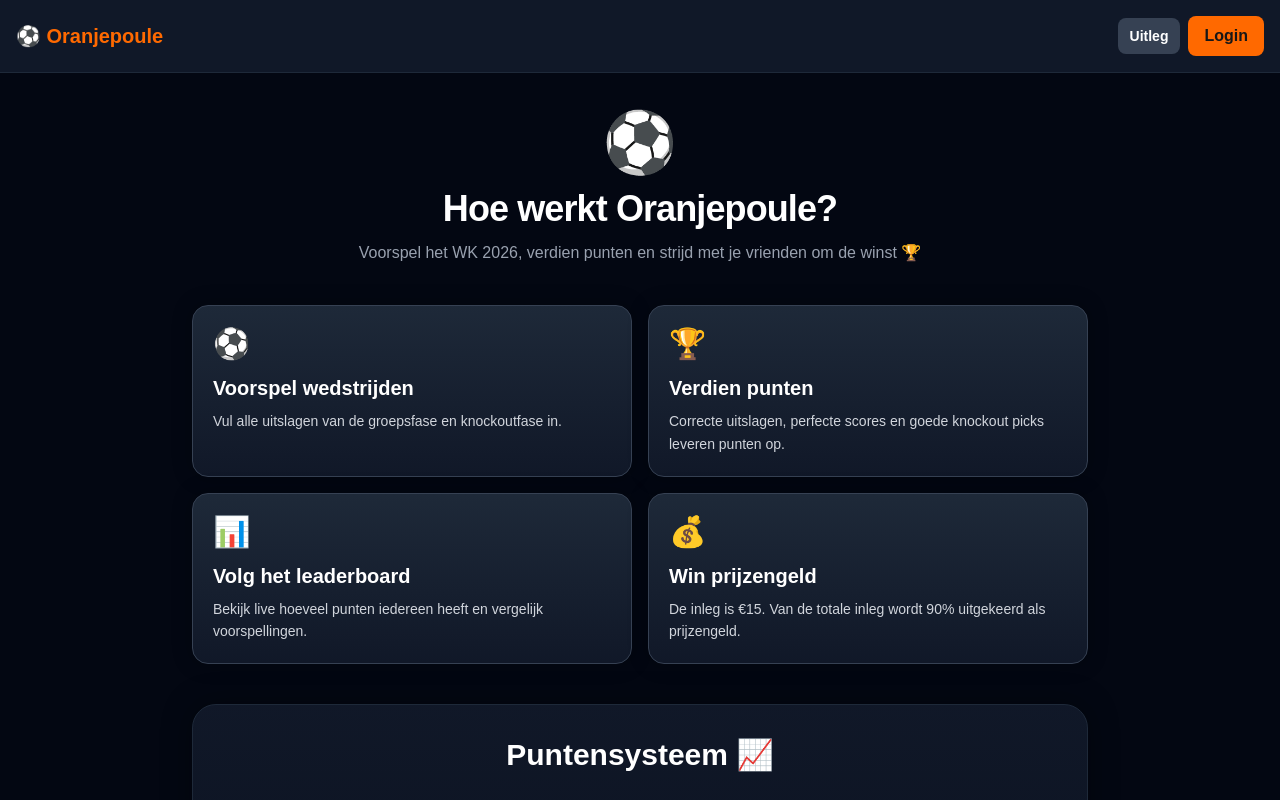
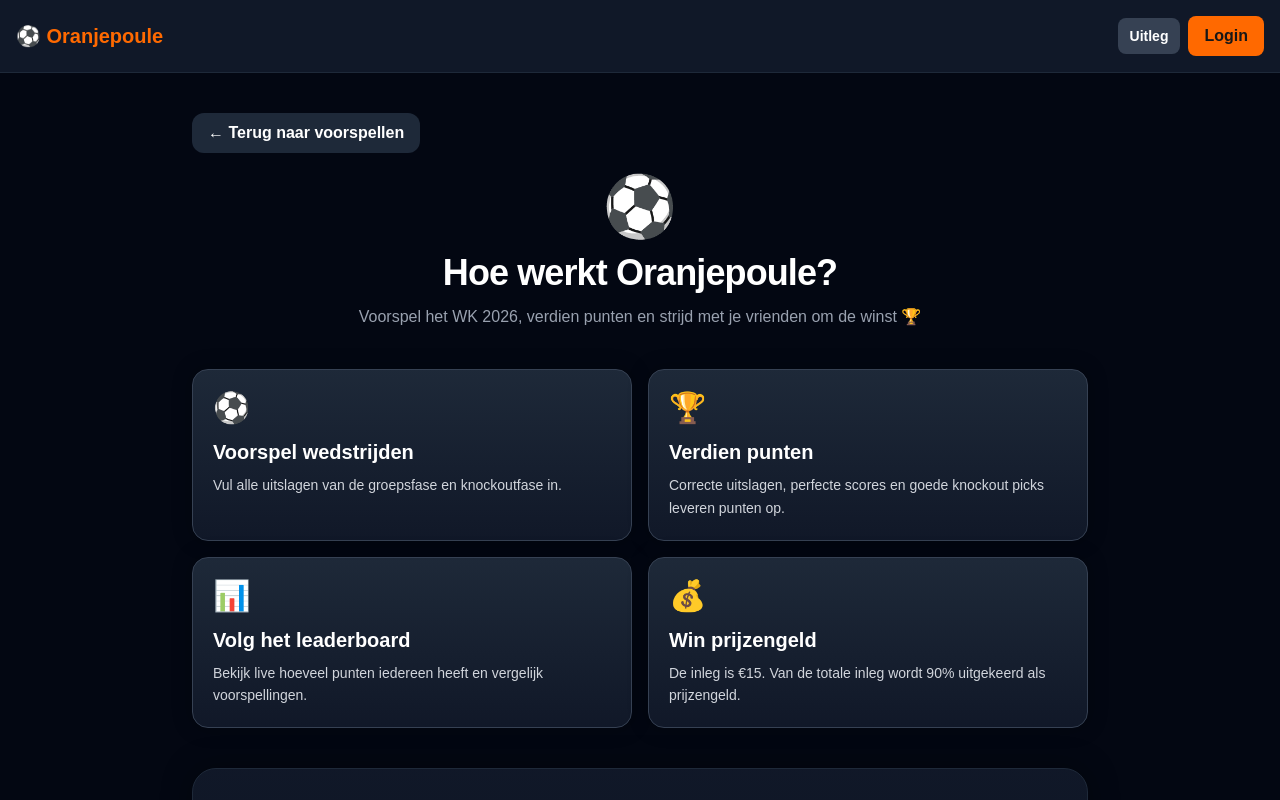
Before and after one commit to Minnebrander/oranjepoule, a Next.js app: page /uitleg in a window 1280 px wide. Shown: the top 800 px of the page. Built offline with nearby package versions, Linux system fonts and the light colour scheme; no server answers.

Commit message:
Terug knoppen toegevoegd

```diff
--- a/app/leaderboard/page.tsx
+++ b/app/leaderboard/page.tsx
@@ -1,5 +1,6 @@
 "use client"
 
+import Link from "next/link"
 import { useEffect, useState } from "react"
 import { supabase } from "@/lib/supabase"
 
@@ -73,9 +74,15 @@ export default function LeaderboardPage() {
   return (
     <main className="min-h-screen bg-gray-950 text-white px-4 py-10">
       <div className="max-w-3xl mx-auto">
-        <h1 className="text-4xl font-extrabold text-center mb-8">
-          Leaderboard 🏆
-        </h1>
+  <Link href="/voorspellen">
+    <button className="mb-6 bg-gray-800 hover:bg-gray-700 transition px-4 py-2 rounded-xl font-semibold">
+      ← Terug naar voorspellen
+    </button>
+  </Link>
+
+  <h1 className="text-4xl font-extrabold text-center mb-8">
+    Leaderboard 🏆
+  </h1>
 
         <div className="bg-gradient-to-b from-gray-900 to-gray-950 border border-gray-800 rounded-3xl overflow-hidden shadow-[0_0_30px_rgba(0,0,0,0.35)]">
           {leaderboard.map((speler, index) => (
--- a/app/uitleg/page.tsx
+++ b/app/uitleg/page.tsx
@@ -1,11 +1,19 @@
 "use client"
+
+import Link from "next/link"
 
 export default function UitlegPage() {
   return (
     <main className="min-h-screen bg-gray-950 text-white px-4 py-10">
       <div className="max-w-4xl mx-auto">
 
-        <div className="text-center mb-10">
+  <Link href="/voorspellen">
+    <button className="mb-6 bg-gray-800 hover:bg-gray-700 transition px-4 py-2 rounded-xl font-semibold">
+      ← Terug naar voorspellen
+    </button>
+  </Link>
+
+  <div className="text-center mb-10">
           <div className="text-6xl mb-4">⚽</div>
           <h1 className="text-4xl font-extrabold mb-3 tracking-tight">
             Hoe werkt Oranjepoule?
--- a/app/voorspellen/page.tsx
+++ b/app/voorspellen/page.tsx
@@ -1866,6 +1866,14 @@ const leaderboard = useMemo(() => getLeaderboard(), [
   : `Voorspellingen zijn nog open ✅ Nog ${getTijdTotDeadline()}`}
 </div>
 
+<div className="text-center mt-4 mb-6">
+  <Link href="/leaderboard">
+    <button className="bg-orange-500 hover:bg-orange-600 transition px-6 py-3 rounded-xl font-bold">
+      Bekijk leaderboard 🏆
+    </button>
+  </Link>
+</div>
+
   <div className="w-full max-w-4xl mt-6">
   <h2 className="text-3xl font-extrabold text-center mb-6 tracking-tight text-white drop-shadow-[0_0_10px_rgba(255,255,255,0.08)]">
   Groepsfase
@@ -2316,14 +2324,6 @@ const leaderboard = useMemo(() => getLeaderboard(), [
   </div>
 </div>
 
-<div className="text-center mt-12 mb-10">
-  <Link href="/leaderboard">
-    <button className="bg-orange-500 hover:bg-orange-600 transition px-6 py-3 rounded-xl font-bold">
-      Bekijk leaderboard 🏆
-    </button>
-  </Link>
-</div>
-
 {geselecteerdeSpeler && geselecteerdeVoorspelling && (
   <div className="fixed inset-0 z-50 flex items-center justify-center bg-black/70 px-4">
     <div className="w-full max-w-5xl rounded-2xl bg-gray-900 border border-gray-700 p-6 max-h-[85vh] overflow-y-auto scrollbar-thin scrollbar-thumb-gray-700 scrollbar-track-gray-900">
```
